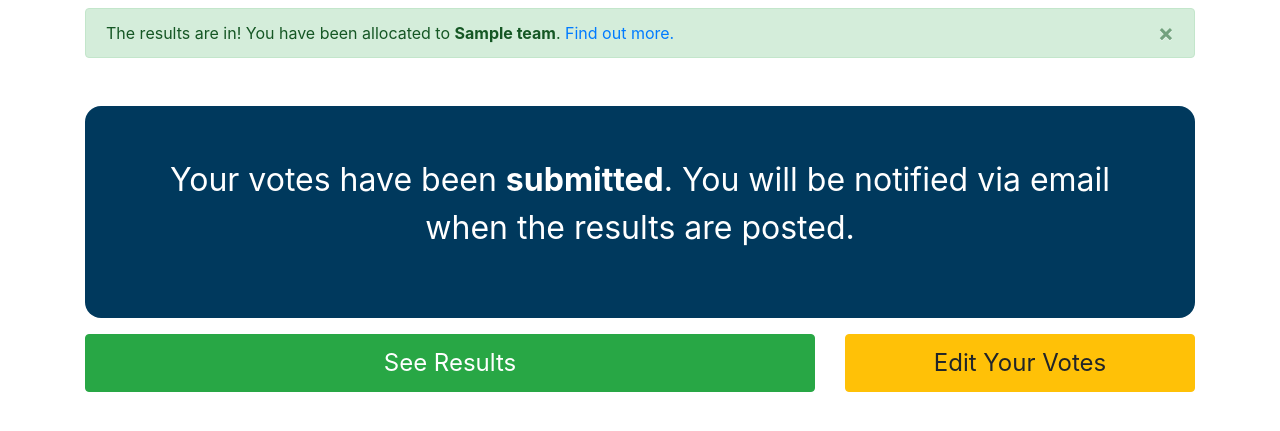
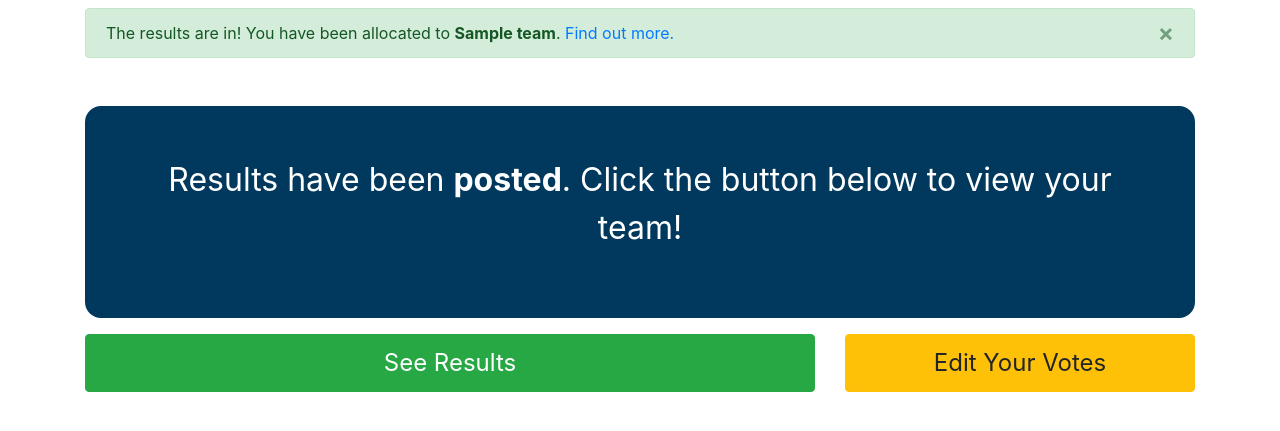
Before and after one commit to daniel-flynn-github/Barclays-Team-Graduate-Allocation-App, a Django app: page /allocation/graduate/vote_submitted/ in a window 1280 px wide. Shown: the part 56-487 px from the top of the page. Run offline with Django 3.2, Linux system fonts and the light colour scheme; a user stored in the database is signed in; tables that the repository leaves empty hold one stand-in row (values such as "Sample post").

Commit message:
Disable "see results" button until team is assigned.

```diff
--- a/django-backend/allocationapp/views.py
+++ b/django-backend/allocationapp/views.py
@@ -56,9 +56,10 @@ def cast_votes(request):
 @login_required
 @user_passes_test(is_grad, login_url='/allocation/')
 def vote_submitted(request):
-    current_user = request.user
+    current_graduate = Graduate.objects.filter(user=CustomUser.objects.get(id=request.user.id)).first()
     context_dict = {
-        'current_graduate': Graduate.objects.filter(user=CustomUser.objects.get(id=current_user.id)).first(),
+        'current_graduate': current_graduate,
+        'assigned_team': current_graduate.assigned_team,
     }
     return render(request, 'allocationapp/vote_submitted.html', context=context_dict)
 
@@ -66,8 +67,7 @@ def vote_submitted(request):
 @login_required
 @user_passes_test(is_grad, login_url='/allocation/')
 def result_page(request):
-    current_user = Graduate.objects.get(
-        user=CustomUser.objects.get(id=request.user.id))
+    current_user = Graduate.objects.get(user=CustomUser.objects.get(id=request.user.id))
     context_dict = {
         'assigned_team': current_user.assigned_team,
         'assigned_team_members': Graduate.objects.filter(
--- a/django-backend/templates/allocationapp/vote_submitted.html
+++ b/django-backend/templates/allocationapp/vote_submitted.html
@@ -8,12 +8,16 @@
 {% block body_block %}
    <div class="container mt-5 text-center">
       <div id="voteSubmitted" class="mb-3">
-         <p>Your votes have been <strong>submitted</strong>. You will be notified via email when the results are posted.</p>
+         {% if not assigned_team %}
+            <p>Your votes have been <strong>submitted</strong>. You will be notified via email when the results are posted.</p>
+         {% else %}
+            <p>Results have been <strong>posted</strong>. Click the button below to view your team!</p>
+         {% endif %}
       </div>
 
       <div class="row">
          <div class="col-8">
-            <a href="{% url 'allocationapp:result_page' %}" class="btn btn-success btn-vote-submitted">See Results</a>
+            <a href="{% url 'allocationapp:result_page' %}" class="btn btn-success btn-vote-submitted {%if not assigned_team%}disabled{%endif%}">See Results</a>
          </div>
 
          <div class="col-4">
```
Also changed, not shown: django-backend/allocationapp/migrations/0003_alter_admin_options_alter_graduate_options_and_more.py (added), django-backend/allocationapp/models.py (line endings or trailing spaces).
